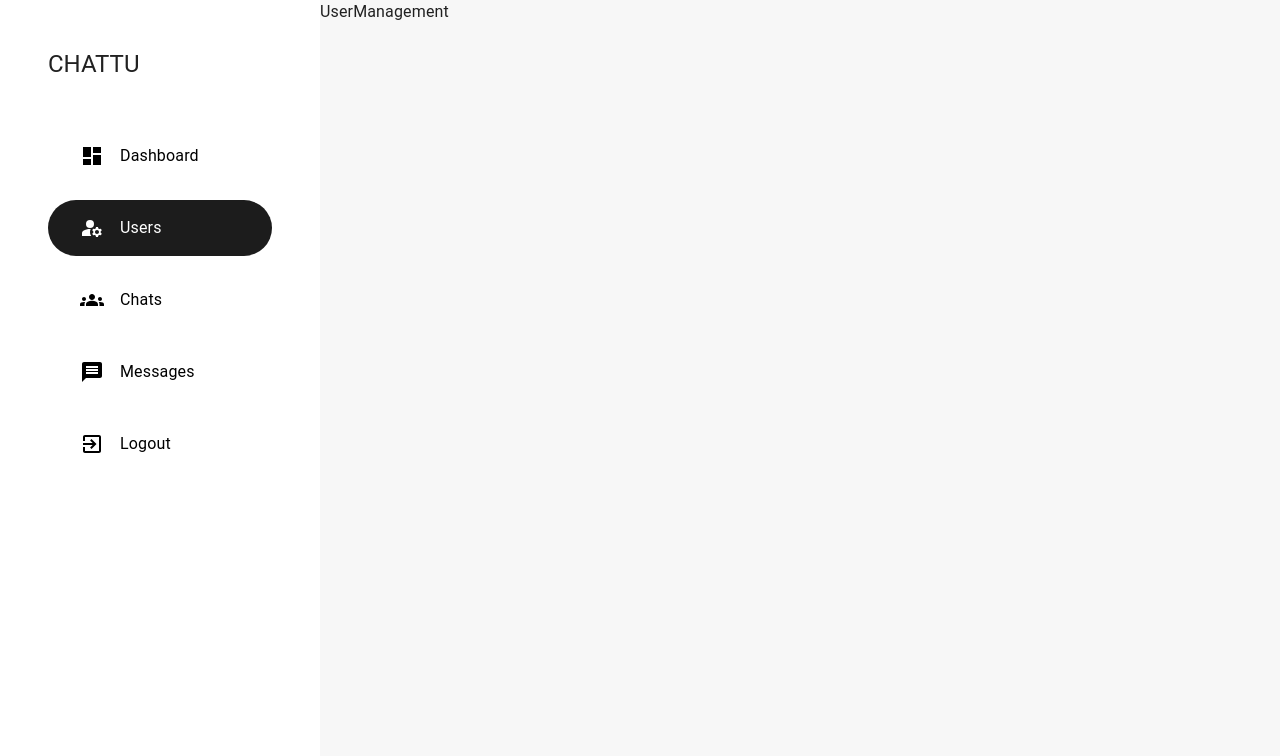
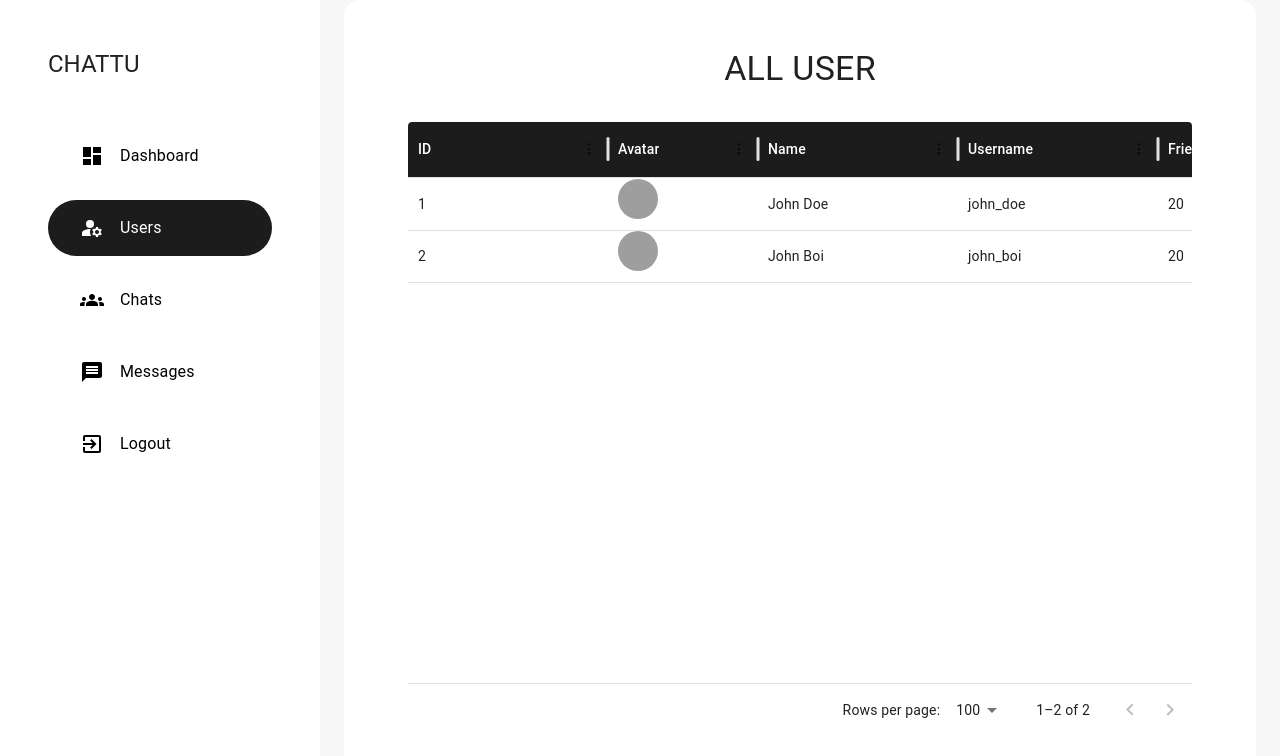
Before and after one commit to beingankur0073/Chat-app, a React (Vite) app in the folder client/: page /admin/users in a window 1280 px wide. Shown: the top 756 px of the page. Built offline with nearby package versions, Linux system fonts and the light colour scheme; grey boxes are pictures that could not be loaded.

Commit message:
Frontend portion is finished

```diff
--- a/client/package.json
+++ b/client/package.json
@@ -14,6 +14,7 @@
     "@emotion/styled": "^11.13.5",
     "@mui/icons-material": "^6.1.9",
     "@mui/material": "^6.1.10",
+    "@mui/x-data-grid": "^7.23.3",
     "6pp": "^1.3.9",
     "chart.js": "^4.4.6",
     "moment": "^2.30.1",
--- a/client/src/components/shared/RenderAttachment.jsx
+++ b/client/src/components/shared/RenderAttachment.jsx
@@ -28,4 +28,4 @@ const RenderAttachment = (file,url) => {
     }
 }
 
-export default RenderAttachment
+export default RenderAttachment;
--- /dev/null
+++ b/client/src/components/shared/Table.jsx
@@ -0,0 +1,56 @@
+import { Container, Paper, Typography } from '@mui/material'
+import React from 'react'
+import {DataGrid} from '@mui/x-data-grid'
+import { matBlack } from '../../constants/color.js'
+
+const Table = ({rows,columns,heading,rowHeight=52}) => {
+  return (
+   <Container
+    sx={{
+        height:"100vh"
+    }}
+   >
+    <Paper
+        elevation={3}
+        sx={{
+            padding:"1rem 4rem",
+            borderRadius:"1rem",
+            margin:"auto",
+            width:"100%",
+            overflow:"hidden",
+            height:"100%",
+            boxShadow:"none",
+        }}
+    >
+        <Typography
+            textAlign={"center"}
+            variant='h4'
+            sx={{
+                margin:"2rem",
+                textTransform:"uppercase"
+            }}
+        >{heading}
+        </Typography>
+        <DataGrid
+            rows={rows}
+            columns={columns}
+            rowHeight={rowHeight}
+            style={{
+                height:"80%"
+            }}
+            sx={{
+                border:"none",
+                ".table-header":{
+                    bgcolor:matBlack,
+                    color:"white",
+                }
+            }}
+        />
+
+    </Paper>
+
+   </Container>
+  )
+}
+
+export default Table
--- a/client/src/constants/color.js
+++ b/client/src/constants/color.js
@@ -1,6 +1,9 @@
 export const orange="#ea7070"
+export const orangeLight="rgba(234,112,112,0.2)"
+
 export const grayColor="rgba(247,247,247,1)"
 export const lightBlue="#2694ab"
 export const matBlack="#1c1c1c";
 export const bgGradient="linear-gradient(rgba(255,255,209),rgba(249,159,159))"
 export const purple="rgba(75,12,192,1)"
+export const purpleLight="rgba(75,12,192,0.2)"
--- a/client/src/constants/sampleData.js
+++ b/client/src/constants/sampleData.js
@@ -83,3 +83,93 @@ export const sampleMessages=[
     createdAt:"2024-02-12T10:41:30.630Z",
   }
 ]
+
+
+export const dashboardData={
+    users:[
+      {
+        name:"John Doe",
+        avatar:["https://www.w3schools.com/howto/img_avatar.png"],
+        _id:"1",
+        username:"john_doe",
+        friends:20,
+        groups:5,
+      },
+      {
+        name:"John Boi",
+        avatar:["https://www.w3schools.com/howto/img_avatar.png"],
+        _id:"2",
+        username:"john_boi",
+        friends:20,
+        groups:25,
+      }
+    ],
+    chats:[
+      {
+        name:"LabadBass Group",
+        avatar:["https://www.w3schools.com/howto/img_avatar.png"],
+        _id:"1",
+        groupChat:false,
+        members:[
+          {_id:"1",avatar:"https://www.w3schools.com/howto/img_avatar.png"},
+          {_id:"2",avatar:"https://www.w3schools.com/howto/img_avatar.png"},
+        ],
+        totalMembers:2,
+        totalMessages:20,
+        creator:{
+          name:"John Doe",
+          avatar:"https://www.w3schools.com/howto/img_avatar.png"
+        },
+      },
+
+      {
+        name:"L*Da Luston Group",
+        avatar:["https://www.w3schools.com/howto/img_avatar.png"],
+        _id:"2",
+        groupChat:false,
+        members:[
+          {_id:"1",avatar:"https://www.w3schools.com/howto/img_avatar.png"},
+          {_id:"2",avatar:"https://www.w3schools.com/howto/img_avatar.png"},
+        ],
+        totalMembers:2,
+        totalMessages:20,
+        creator:{
+          name:"John Boi",
+          avatar:"https://www.w3schools.com/howto/img_avatar.png"
+        },
+      },
+
+    ],
+
+    messages:[
+      {
+        attachments:[],
+        content:"L*uda ka Message hai",
+        _id:"sfnsdjkfsdnfkjsbnd",
+        sender:{
+          avatar:"https://www.w3schools.com/howto/img_avatar.png",
+          name:"Chaman",
+        },
+        chat:"chatId",groupChat:false,
+        createdAt:"2024-02-12T10:41:30.630Z",
+      },
+
+      {
+        attachments:[
+          {
+            public_id:"asdsad 2",
+            url:"https://www.w3schools.com/howto/img_avatar.png",
+          }
+        ],
+        content:"",
+        _id:"sfnsdjkfsdnfkdddjsbnd",
+        sender:{
+          avatar:"https://www.w3schools.com/howto/img_avatar.png",
+          name:"Chaman 2",
+        },
+        chat:"chatId",
+        groupChat:true,
+        createdAt:"2024-02-12T10:41:30.630Z",
+      },
+    ]
+}
--- a/client/src/lib/features.js
+++ b/client/src/lib/features.js
@@ -1,3 +1,5 @@
+import moment from "moment";
+
 const fileFormat=(url="")=>{
     const fileExt=url.split('.').pop();
     if(fileExt==="mp4" || fileExt==="webm" || fileExt=='ogg') return "video"
@@ -16,7 +18,17 @@ const fileFormat=(url="")=>{
 
 const transfromImage=(url="",width=100)=>url
 
+const getLast7Days=()=>{
+    const currentDate=moment();
+    const last7Days=[];
+    for(let i=0;i<7;i++){
+        const dayDate=currentDate.clone().subtract(i,"days");
+        const dayName=dayDate.format("dddd");
+        last7Days.unshift(dayName);
+    }
+
+    return last7Days;
+}
 
 
-
-export {fileFormat,transfromImage}
+export {fileFormat,transfromImage,getLast7Days}
--- a/client/src/pages/admin/ChatManagement.jsx
+++ b/client/src/pages/admin/ChatManagement.jsx
@@ -1,12 +1,99 @@
-import React from 'react'
+import React, { useEffect, useState } from 'react'
 import AdminLayout from '../../components/layout/AdminLayout.jsx'
+import Table from '../../components/shared/Table.jsx'
+import { Avatar,Stack } from '@mui/material';
+import { dashboardData } from '../../constants/sampleData.js';
+import { transfromImage } from '../../lib/features.js';
+import AvatarCard from '../../components/shared/AvatarCard.jsx';
+
+
+
+const columns=[
+{
+  field:"id",
+  headerName:"ID",
+  headerClassName:"table-header",
+  width:200,
+},
+
+{
+  field:"avatar",
+  headerName:"Avatar",
+  headerClassName:"table-header",
+  width:150,
+  renderCell:(params)=>(
+    <AvatarCard avatar={params.row.avatar}/>
+  )
+},
+
+{
+  field:"name",
+  headerName:"Name",
+  headerClassName:"table-header",
+  width:300,
+},
+
+{
+  field:"totalMembers",
+  headerName:"Total Members",
+  headerClassName:"table-header",
+  width:120,
+},
+
+{
+  field:"members",
+  headerName:"Members",
+  headerClassName:"table-header",
+  width:400,
+  renderCell:(params)=>(
+  <AvatarCard max={100} avatar={params.row.members}/>
+),
+},
+
+{
+  field:"totalMessages",
+  headerName:"Total Messages",
+  headerClassName:"table-header",
+  width:120,
+},
+
+
+{
+  field:"creator",
+  headerName:"Created By",
+  headerClassName:"table-header",
+  width:250,
+  renderCell:(params)=>(
+    <Stack direction="row" alignItems="center" spacing={"1rem"}>
+      <Avatar alt={params.row.creator.name} src={params.row.creator.avatar}/>
+      <span>{params.row.creator.name}</span>
+    </Stack>
+  )
+},
+
+];
 
 const ChatManagement = () => {
+  const [rows,setRows]=useState([]);
+
+  useEffect(()=>{
+    setRows(dashboardData.chats.map(i=>({
+      ...i,
+      id:i._id,
+      avatar:i.avatar.map((i)=>transfromImage(i,50)),
+      members:i.members.map((i)=>transfromImage(i.avatar,50)),
+      creator:{
+        name:i.creator.name,
+        avatar:transfromImage(i.creator.avatar,50),
+      }
+    })))
+  },[])
   return (
     <AdminLayout>
-    <div>ChatManagement</div>
-</AdminLayout>
+       <Table heading={"All Chats"} columns={columns} rows={rows}/>
+    </AdminLayout>
   )
 }
 
+
 export default ChatManagement
--- a/client/src/pages/admin/MessageManagement.jsx
+++ b/client/src/pages/admin/MessageManagement.jsx
@@ -1,10 +1,112 @@
-import React from 'react'
+import React, { useEffect, useState } from 'react'
 import AdminLayout from '../../components/layout/AdminLayout.jsx'
+import Table from '../../components/shared/Table.jsx'
+import { dashboardData } from '../../constants/sampleData.js';
+import {fileFormat, transfromImage} from '../../lib/features.js'
+import moment from 'moment';
+import { Avatar,Stack,Box } from '@mui/material';
+import RenderAttachment from '../../components/shared/RenderAttachment.jsx'
+
+const columns=[
+  {
+    field:"id",
+    headerName:"ID",
+    headerClassName:"table-header",
+    width:200,
+  },
+
+  {
+    field:"attachments",
+    headerName:"Attachments",
+    headerClassName:"table-header",
+    width:200,
+    renderCell:(params)=>{
+      const {attachments}=params.row;
+      return attachments.length>0
+      ? attachments.map((i)=>{
+        const url=i.url;
+        const file=fileFormat(url);
+
+       return <Box>
+            <a
+              href={url}
+              download
+              target='_blank'
+              style={{
+                color:"black",
+              }}
+              >
+              {RenderAttachment(file,url)}
+            </a>
+       </Box>
+
+      }):
+      "No Attachments";
+    }
+  },
+
+  {
+    field:"content",
+    headerName:"Content",
+    headerClassName:"table-header",
+    width:400,
+  },
+
+  {
+    field:"sender",
+    headerName:"Sent By",
+    headerClassName:"table-header",
+    width:200,
+    renderCell:(params)=>(
+      <Stack direction={"row"} spacing={"1rem"} alignItems={"center"}>
+        <Avatar alt={params.row.sender.name} src={params.row.sender.avatar}/>
+        <span>{params.row.sender.name}</span>
+      </Stack>
+    )
+  },
+
+  {
+    field:"chat",
+    headerName:"Chat",
+    headerClassName:"table-header",
+    width:220,
+  },
+
+  {
+    field:"groupChat",
+    headerName:"Group Chat",
+    headerClassName:"table-header",
+    width:100,
+  },
+
+  {
+    field:"createdAt",
+    headerName:"Time",
+    headerClassName:"table-header",
+    width:250,
+  },
+
+  ];
+
 
 const MessageManagement = () => {
+  const [rows,setRows]=useState([]);
+  useEffect(()=>{
+    setRows(dashboardData.messages.map((i)=>({
+      ...i,
+      id:i._id,
+      sender:{
+        name:i.sender.name,
+        avatar:transfromImage(i.sender.avatar,50),
+      },
+      createdAt:moment(i.createdAt).format("MMMM Do YYYY, h:mm:ss a"),
+    }
+    )));
+  },[])
+
   return (
     <AdminLayout>
-    <div>MessageManagement</div>
+    <Table heading={"All Messages"} columns={columns} rows={rows} rowHeight={200}/>
 </AdminLayout>
   )
 }
--- a/client/src/pages/admin/UserManagement.jsx
+++ b/client/src/pages/admin/UserManagement.jsx
@@ -1,10 +1,73 @@
-import React from 'react'
+import React, { useEffect, useState } from 'react'
 import AdminLayout from '../../components/layout/AdminLayout.jsx'
+import Table from '../../components/shared/Table.jsx'
+import { Avatar } from '@mui/material';
+import { dashboardData } from '../../constants/sampleData.js';
+import { transfromImage } from '../../lib/features.js';
+
+
+
+const columns=[
+{
+  field:"id",
+  headerName:"ID",
+  headerClassName:"table-header",
+  width:200,
+},
+
+{
+  field:"avatar",
+  headerName:"Avatar",
+  headerClassName:"table-header",
+  width:150,
+  renderCell:(params)=>(
+    <Avatar alt={params.row.name} src={params.row.avatar}/>
+  )
+},
+
+{
+  field:"name",
+  headerName:"Name",
+  headerClassName:"table-header",
+  width:200,
+},
+
+{
+  field:"username",
+  headerName:"Username",
+  headerClassName:"table-header",
+  width:200,
+},
+
+{
+  field:"friends",
+  headerName:"Friends",
+  headerClassName:"table-header",
+  width:150,
+},
+
+{
+  field:"groups",
+  headerName:"Groups",
+  headerClassName:"table-header",
+  width:200,
+},
+
+];
 
 const UserManagement = () => {
+  const [rows,setRows]=useState([]);
+
+  useEffect(()=>{
+    setRows((dashboardData.users.map((i)=>({
+      ...i,
+      id:i._id,
+      avatar:transfromImage(i.avatar,50),
+    }))));
+  },[])
   return (
     <AdminLayout>
-        <div>UserManagement</div>
+       <Table heading={"All user"} columns={columns} rows={rows}/>
     </AdminLayout>
   )
 }
```
Also changed, not shown: client/src/components/specific/Charts.jsx (+43 -17 lines), client/src/pages/admin/Dashboard.jsx (+21 -5 lines), 1 other file (tests, documents, lock files or other folders).
